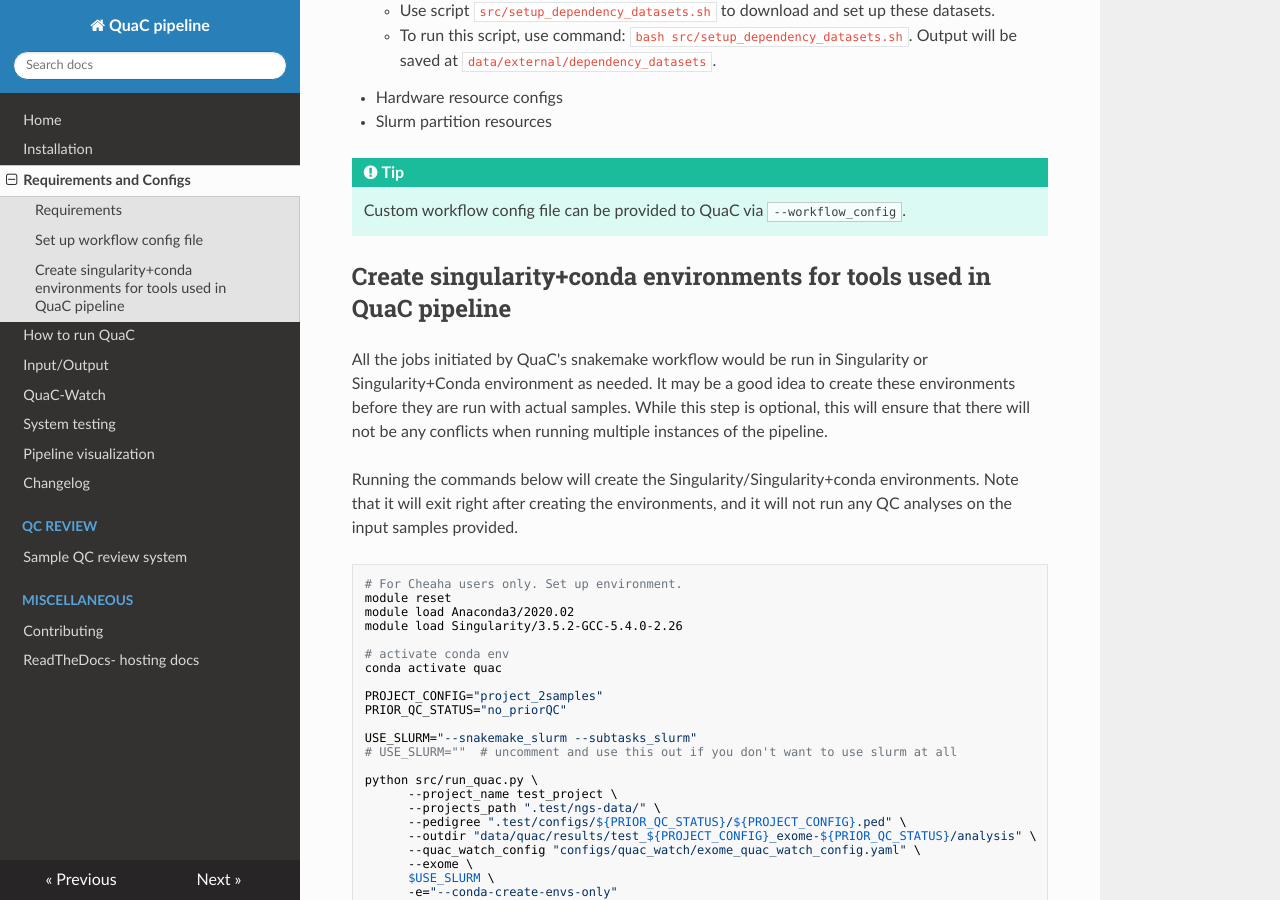
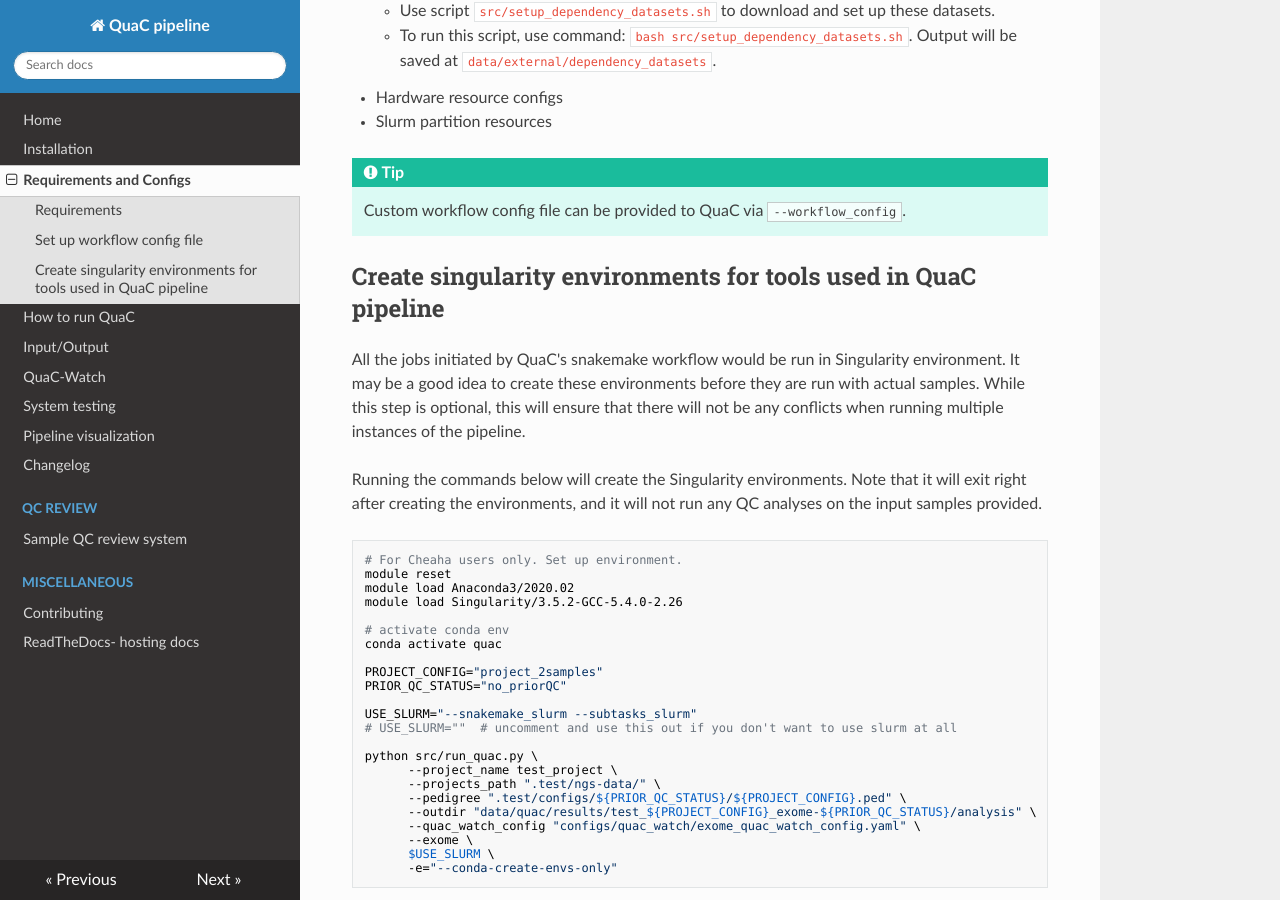
Before and after one commit to uab-cgds-worthey/quac, an MkDocs documentation site: the page built from docs/reqts_configs.md, in a window 1280 px wide and 900 px high, scrolled down 1205 px. Built offline with MkDocs 1.6.1, drawn with Linux system fonts in a browser that asks for light colours; nearby versions of some CDN libraries; some of the changed text lies outside the part shown.

````diff
--- a/docs/reqts_configs.md
+++ b/docs/reqts_configs.md
@@ -4,7 +4,7 @@ In order to run the QuaC pipeline, user needs to
 
 1. [Install the pipeline and set up the conda environment](./installation.md).
 2. Set up config files specifying paths and hardware resources required by QC tools used in the pipeline.
-3. (Optional) Run QuaC pipeline just to create singularity+conda environments using the system testing datasets.
+3. (Optional) Run QuaC pipeline just to create singularity environments using the system testing datasets.
 
 ## Requirements
 
@@ -46,13 +46,12 @@ QuaC requires a workflow config file in yaml format (default: `configs/workflow.
     Custom workflow config file can be provided to QuaC via `--workflow_config`.
 
 
-## Create singularity+conda environments for tools used in QuaC pipeline
+## Create singularity environments for tools used in QuaC pipeline
 
-All the jobs initiated by QuaC's snakemake workflow would be run in Singularity or Singularity+Conda environment as
-needed. It may be a good idea to create these environments before they are run with actual samples. While this step is
+All the jobs initiated by QuaC's snakemake workflow would be run in Singularity environment. It may be a good idea to create these environments before they are run with actual samples. While this step is
 optional, this will ensure that there will not be any conflicts when running multiple instances of the pipeline.
 
-Running the commands below will create the Singularity/Singularity+conda environments. Note that it will exit right
+Running the commands below will create the Singularity environments. Note that it will exit right
 after creating the environments, and it will not run any QC analyses on the input samples provided.
 
 ```sh
````
